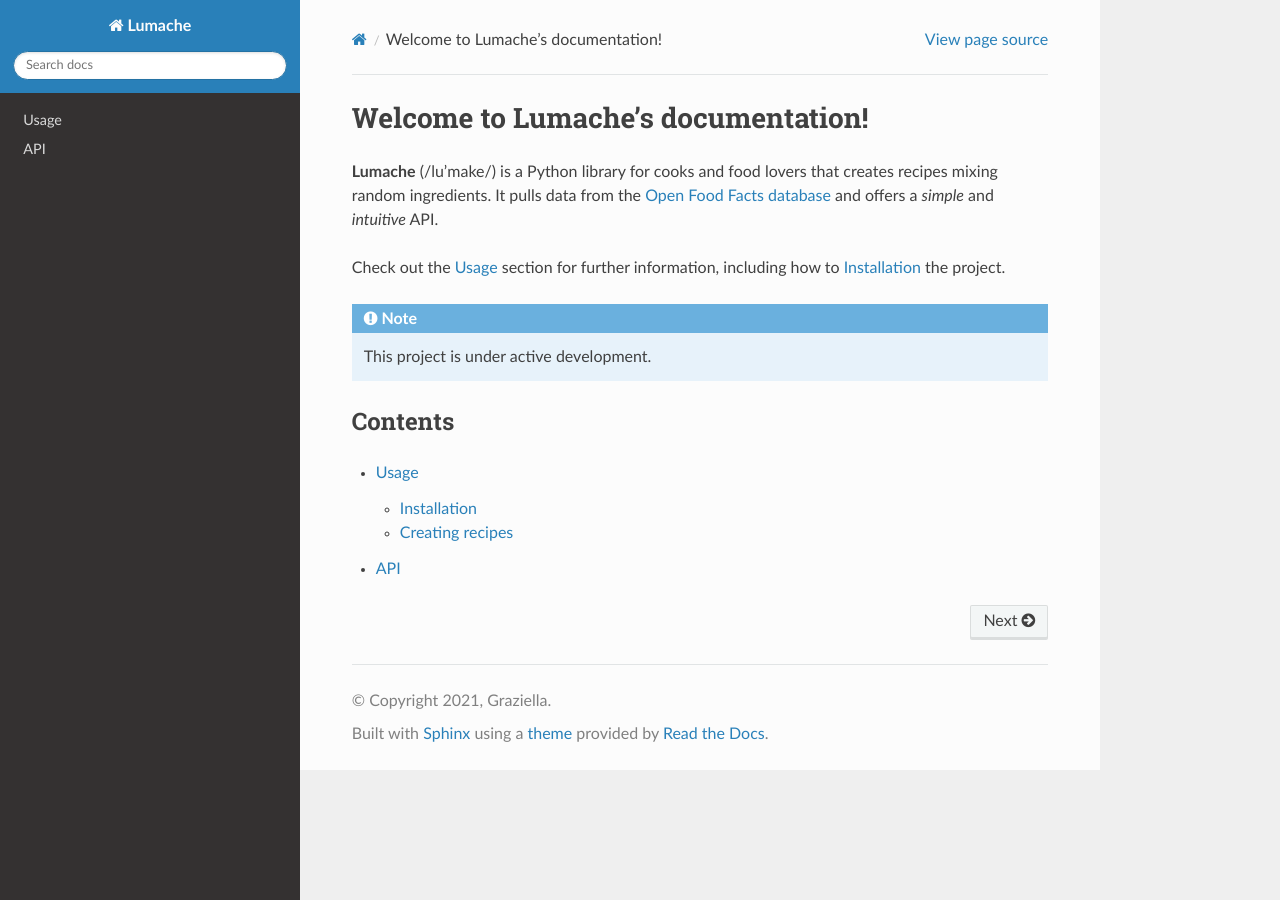
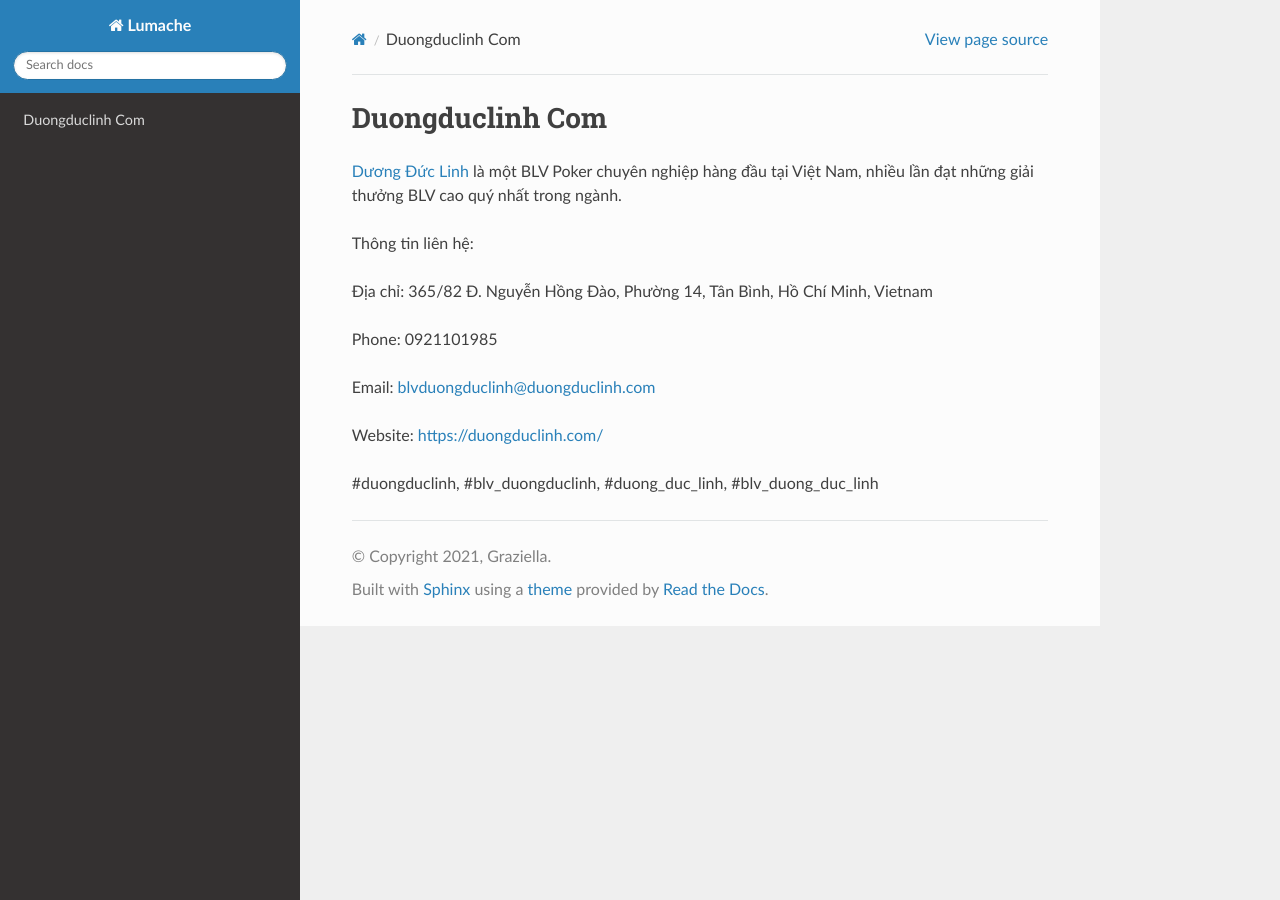
Before and after one commit to JonsCalicut123/duongduclinhcom, a Sphinx documentation site: the page built from docs/source/index.rst, in a window 1280 px wide. Built offline with Sphinx 7.4.7 and the Read the Docs theme 3.1.0, drawn with Linux system fonts in a browser that asks for light colours.

Commit message:
Update index.rst

```diff
--- a/docs/source/index.rst
+++ b/docs/source/index.rst
@@ -1,22 +1,16 @@
-Welcome to Lumache's documentation!
+Duongduclinh Com
 ===================================
 
-**Lumache** (/lu'make/) is a Python library for cooks and food lovers
-that creates recipes mixing random ingredients.
-It pulls data from the `Open Food Facts database <https://world.openfoodfacts.org/>`_
-and offers a *simple* and *intuitive* API.
+`Dương Đức Linh <https://duongduclinh.com/>`_ là một BLV Poker chuyên nghiệp hàng đầu tại Việt Nam, nhiều lần đạt những giải thưởng BLV cao quý nhất trong ngành.
 
-Check out the :doc:`usage` section for further information, including
-how to :ref:`installation` the project.
+Thông tin liên hệ:
 
-.. note::
+Địa chỉ: 365/82 Đ. Nguyễn Hồng Đào, Phường 14, Tân Bình, Hồ Chí Minh, Vietnam
 
-   This project is under active development.
+Phone: 0921101985
 
-Contents
---------
+Email: blvduongduclinh@duongduclinh.com
 
-.. toctree::
+Website: https://duongduclinh.com/
 
-   usage
-   api
+#duongduclinh, #blv_duongduclinh, #duong_duc_linh, #blv_duong_duc_linh
```
